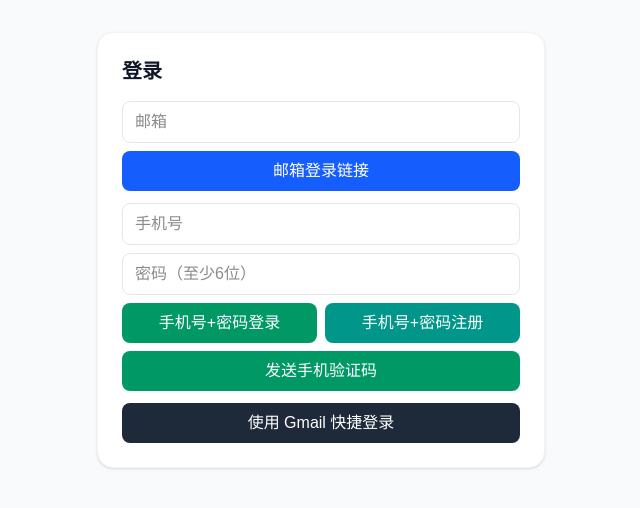
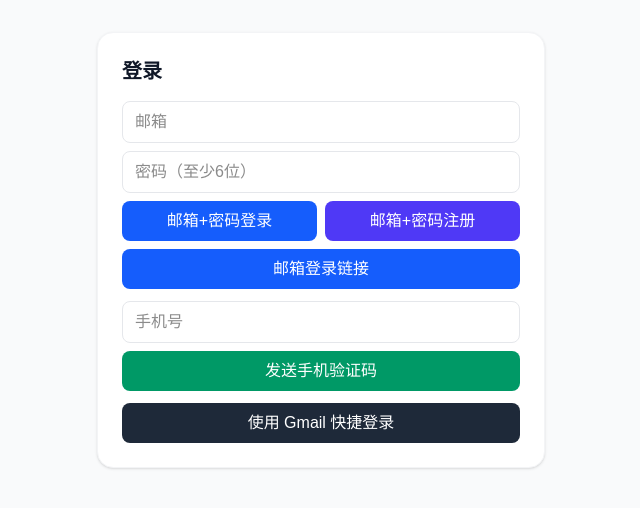
Before and after one commit to i3doit/ai365, a Next.js app: page /login in a window 1280 px wide. Shown: the part 150-658 px from the top of the page, without its empty margins (319-959 px from the left). Built offline with nearby package versions, Linux system fonts and the light colour scheme; no server answers.

Commit message:
feat(auth): 登录页支持邮箱+密码；统一 next 跳转；OAuth/邮件回跳携带 next

```diff
--- a/app/login/page.tsx
+++ b/app/login/page.tsx
@@ -14,6 +14,7 @@ function clean(s: string) {
 
 export default function LoginPage() {
   const router = useRouter();
+  const [nextPath, setNextPath] = useState('/hk-order');
   const [email, setEmail] = useState('');
   const [phone, setPhone] = useState('');
   const [password, setPassword] = useState('');
@@ -23,13 +24,18 @@ export default function LoginPage() {
   const [msg, setMsg] = useState('');
 
   useEffect(() => {
+    try {
+      const params = new URLSearchParams(window.location.search);
+      const next = params.get('next');
+      if (next) setNextPath(next);
+    } catch {}
     (async () => {
       const { data } = await supabase.auth.getUser();
       if (data.user) {
-        router.push('/hk-order');
+        router.push(nextPath);
       }
     })();
-  }, [router]);
+  }, [router, nextPath]);
 
   const signInGoogle = async () => {
     setMsg('');
@@ -37,7 +43,7 @@ export default function LoginPage() {
     try {
       await supabase.auth.signInWithOAuth({
         provider: 'google',
-        options: { redirectTo: `${window.location.origin}/login` }
+        options: { redirectTo: `${window.location.origin}/login?next=${encodeURIComponent(nextPath)}` }
       });
     } catch (e: any) {
       setMsg('谷歌登录未启用，请使用邮箱或手机号登录');
@@ -56,7 +62,7 @@ export default function LoginPage() {
         email: v,
         options: {
           shouldCreateUser: true,
-          emailRedirectTo: `${window.location.origin}/login`
+          emailRedirectTo: `${window.location.origin}/login?next=${encodeURIComponent(nextPath)}`
         }
       });
       setMsg('已发送邮箱登录链接，请前往邮箱点击登录');
@@ -116,46 +122,46 @@ export default function LoginPage() {
     }
   };
 
-  const signInPhonePassword = async () => {
+  const signInEmailPassword = async () => {
     setMsg('');
-    const vPhone = clean(phone);
+    const vEmail = clean(email);
     const vPw = clean(password);
     try {
-      phoneSchema.parse(vPhone);
+      emailSchema.parse(vEmail);
       pwSchema.parse(vPw);
       setLoading(true);
       const { data, error } = await supabase.auth.signInWithPassword({
-        phone: vPhone,
+        email: vEmail,
         password: vPw
       });
       if (error) throw error;
       if (data.user) {
-        router.push('/hk-order');
+        router.push(nextPath);
       } else {
-        setMsg('登录失败，请检查手机号或密码');
+        setMsg('登录失败，请检查邮箱或密码');
       }
     } catch {
-      setMsg('登录失败，请检查手机号或密码');
+      setMsg('登录失败，请检查邮箱或密码');
     } finally {
       setLoading(false);
     }
   };
 
-  const signUpPhonePassword = async () => {
+  const signUpEmailPassword = async () => {
     setMsg('');
-    const vPhone = clean(phone);
+    const vEmail = clean(email);
     const vPw = clean(password);
     try {
-      phoneSchema.parse(vPhone);
+      emailSchema.parse(vEmail);
       pwSchema.parse(vPw);
       setLoading(true);
       const { data, error } = await supabase.auth.signUp({
-        phone: vPhone,
+        email: vEmail,
         password: vPw
       });
       if (error) throw error;
       if (data.user) {
-        router.push('/hk-order');
+        router.push(nextPath);
       } else {
         setMsg('注册失败，请稍后重试');
       }
@@ -180,6 +186,29 @@ export default function LoginPage() {
               placeholder="邮箱"
               className="w-full rounded-lg border border-gray-200 px-3 py-2"
             />
+            <input
+              type="password"
+              value={password}
+              onChange={(e) => setPassword(e.target.value)}
+              placeholder="密码（至少6位）"
+              className="w-full rounded-lg border border-gray-200 px-3 py-2"
+            />
+            <div className="grid grid-cols-2 gap-2">
+              <button
+                onClick={signInEmailPassword}
+                disabled={loading}
+                className="w-full py-2 rounded-lg bg-blue-600 text-white"
+              >
+                邮箱+密码登录
+              </button>
+              <button
+                onClick={signUpEmailPassword}
+                disabled={loading}
+                className="w-full py-2 rounded-lg bg-indigo-600 text-white"
+              >
+                邮箱+密码注册
+              </button>
+            </div>
             <button
               onClick={sendEmailLink}
               disabled={loading}
@@ -196,29 +225,6 @@ export default function LoginPage() {
               placeholder="手机号"
               className="w-full rounded-lg border border-gray-200 px-3 py-2"
             />
-            <input
-              type="password"
-              value={password}
-              onChange={(e) => setPassword(e.target.value)}
-              placeholder="密码（至少6位）"
-              className="w-full rounded-lg border border-gray-200 px-3 py-2"
-            />
-            <div className="grid grid-cols-2 gap-2">
-              <button
-                onClick={signInPhonePassword}
-                disabled={loading}
-                className="w-full py-2 rounded-lg bg-emerald-600 text-white"
-              >
-                手机号+密码登录
-              </button>
-              <button
-                onClick={signUpPhonePassword}
-                disabled={loading}
-                className="w-full py-2 rounded-lg bg-teal-600 text-white"
-              >
-                手机号+密码注册
-              </button>
-            </div>
             {phase === 'idle' ? (
               <button
                 onClick={sendPhoneCode}
```
